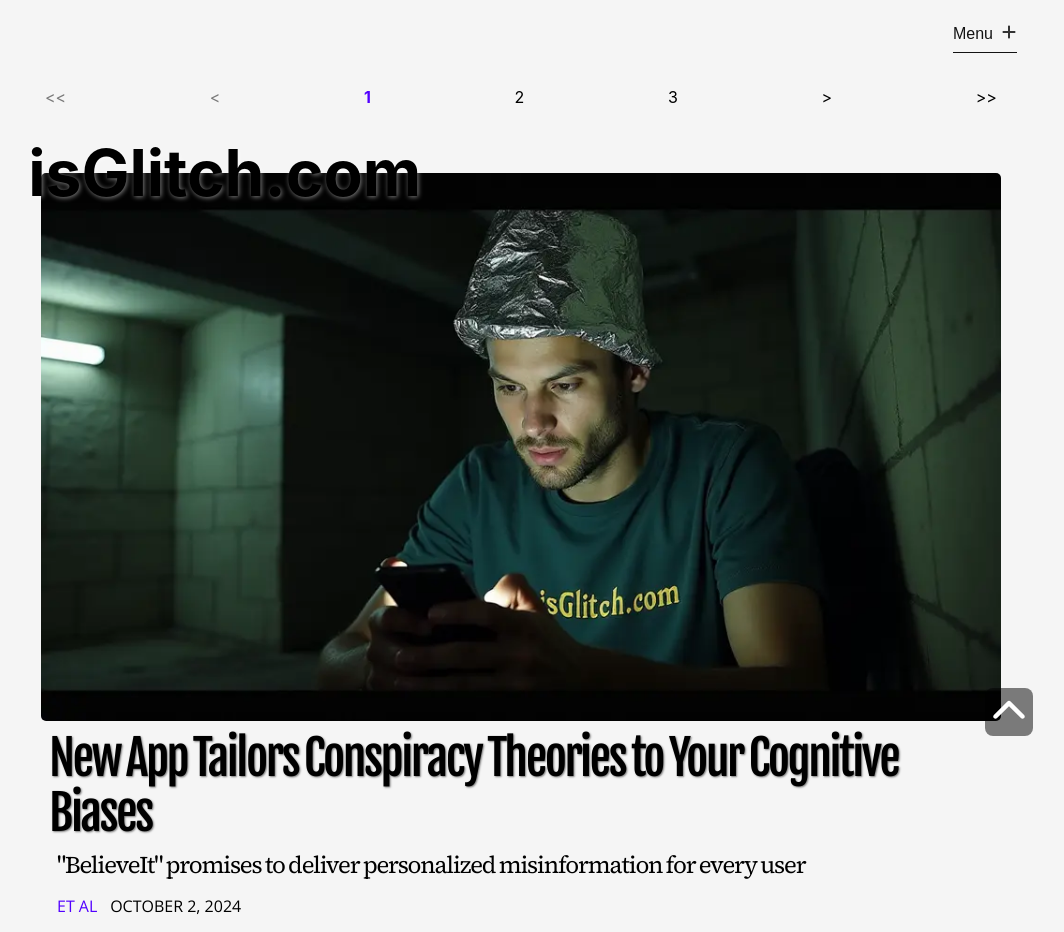
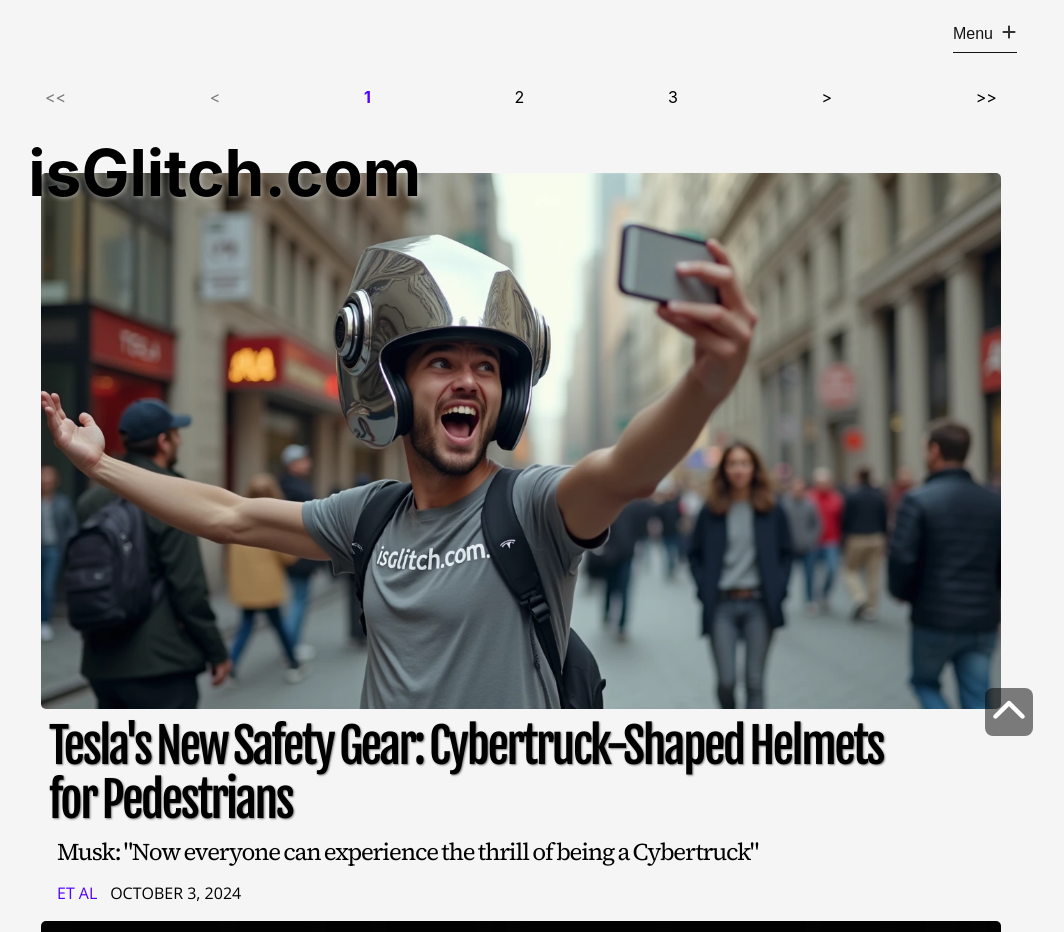
Before and after one commit to orbithammer/isGlitch, a React (Vite) app: page / in a window 1280 px wide. Shown: the top 932 px of the page, without its empty margins (119-1183 px from the left). Built offline with nearby package versions, Linux system fonts and the light colour scheme; a web font is replaced by a local one.

Commit message:
20241003 update

```diff
--- a/src/data/articles.ts
+++ b/src/data/articles.ts
@@ -3634,4 +3634,33 @@
             `Despite the controversy, the app has seen a surge in downloads, with users praising its ability to provide a sense of order and meaning in an increasingly chaotic world. As one satisfied customer put it, "Finally, an app that tells me exactly what I want to hear, backed up by evidence that I'm predisposed to believe. It's like having a personal echo chamber in my pocket!"`,
         ]
     },
+    {
+        id: 138,
+        articleUrl: `20241003-tesla-new-safety`,
+        category: `tech`,
+        img: `/images/20241003-tesla-new-safety.webp`,
+        alt: `A person attempting to take a selfie while wearing the unwieldy, metal, angular Cybertruck helmet, struggling to hold their phone, sidewalk background`,
+        header: `Tesla's New Safety Gear: Cybertruck-Shaped Helmets for Pedestrians`,
+        subhead: `Musk: "Now everyone can experience the thrill of being a Cybertruck"`,
+        tags: [`Tesla`, `Elon Musk`, `Cybertruck`],
+        author: `Et Al`,
+        datePublished: new Date(2024,9,3,19),
+        articleBody: [
+            `Tesla CEO Elon Musk has left safety experts scratching their heads with his latest announcement: the launch of Cybertruck-shaped helmets for pedestrians. The angular, stainless steel headgear is designed to match the controversial aesthetic of Tesla's latest electric vehicle.`,
+
+            `"We've heard the concerns about pedestrian safety," Musk said during a press conference, sporting one of the helmets himself. "So we thought, why not turn everyone into a mini-Cybertruck? Problem solved!"`,
+
+            `The helmets, priced at a modest $499, feature the same "ultra-hard" 30X cold-rolled stainless steel as the Cybertruck. They come complete with non-functional LED headlights and an optional bulletproof visor.`,
+
+            `"It's like wearing a piece of the future on your head," gushed Tesla enthusiast Tom Reynolds, who pre-ordered five helmets for his family. "Sure, it's a bit heavy and I can barely turn my neck, but that's a small price to pay for innovation."`,
+
+            `Critics have been quick to point out potential flaws in Tesla's logic. Dr. Emily Zhao, a biomechanics professor at MIT, commented, "While the helmet might protect you from a Cybertruck, it turns the wearer into a potential hazard for other pedestrians. It's like solving a problem by creating ten more."`,
+
+            `Undeterred, Musk has hinted at plans for a full line of Cybertruck-inspired safety wear, including elbow pads, knee guards, and what he cryptically referred to as "exoskeleton underwear."`,
+
+            `Meanwhile, several cities have already banned the helmets, citing concerns about reduced visibility and increased incidents of people getting stuck in revolving doors.`,
+
+            `As Tesla's stock price soared on news of the helmet's release, Musk tweeted, "Who needs crumple zones when you can have a crumple-free zone on your noggin? Checkmate, physics!"`,
+        ]
+    },
 ]
```
Also changed, not shown: public/images/20241003-tesla-new-safety.webp (added).
